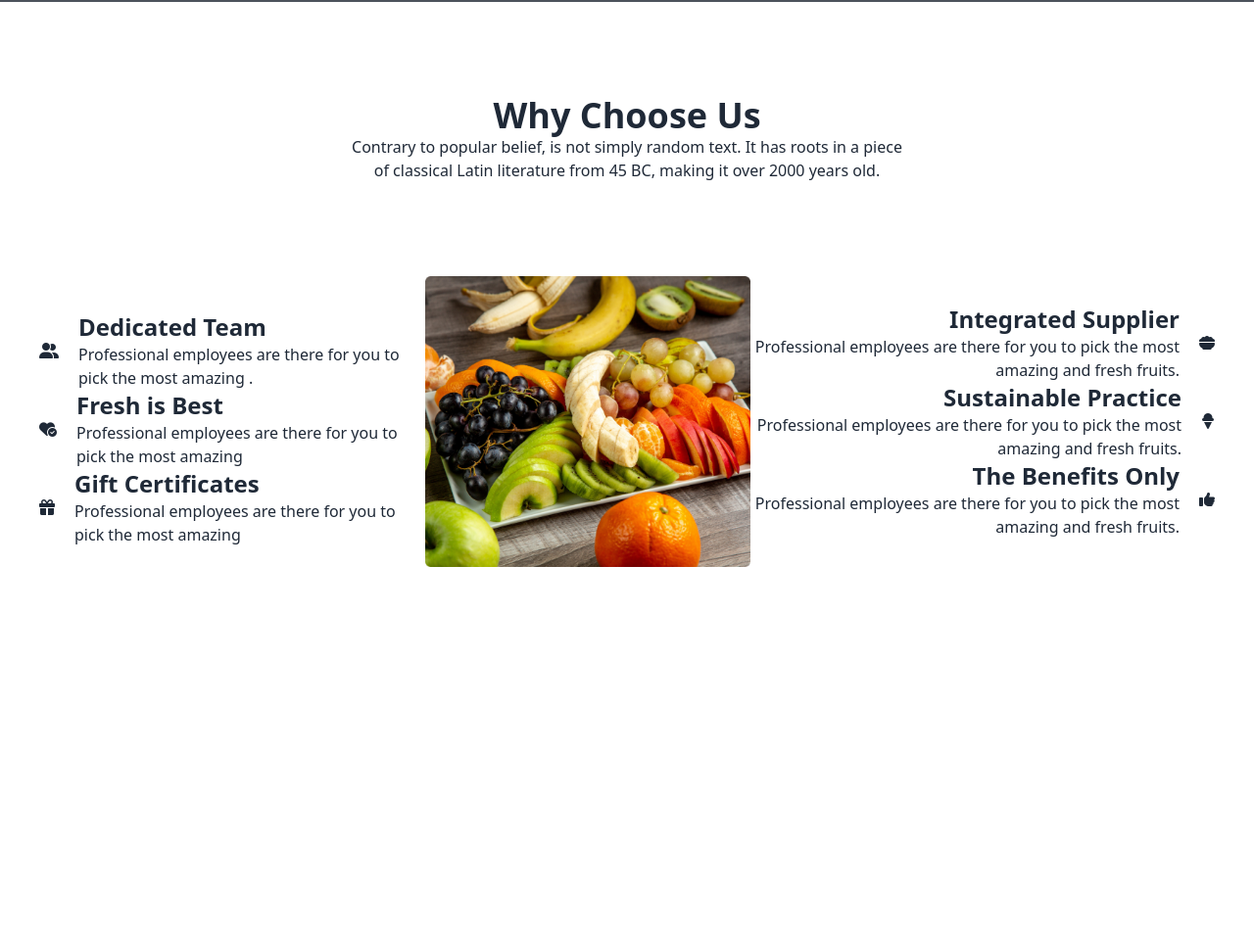
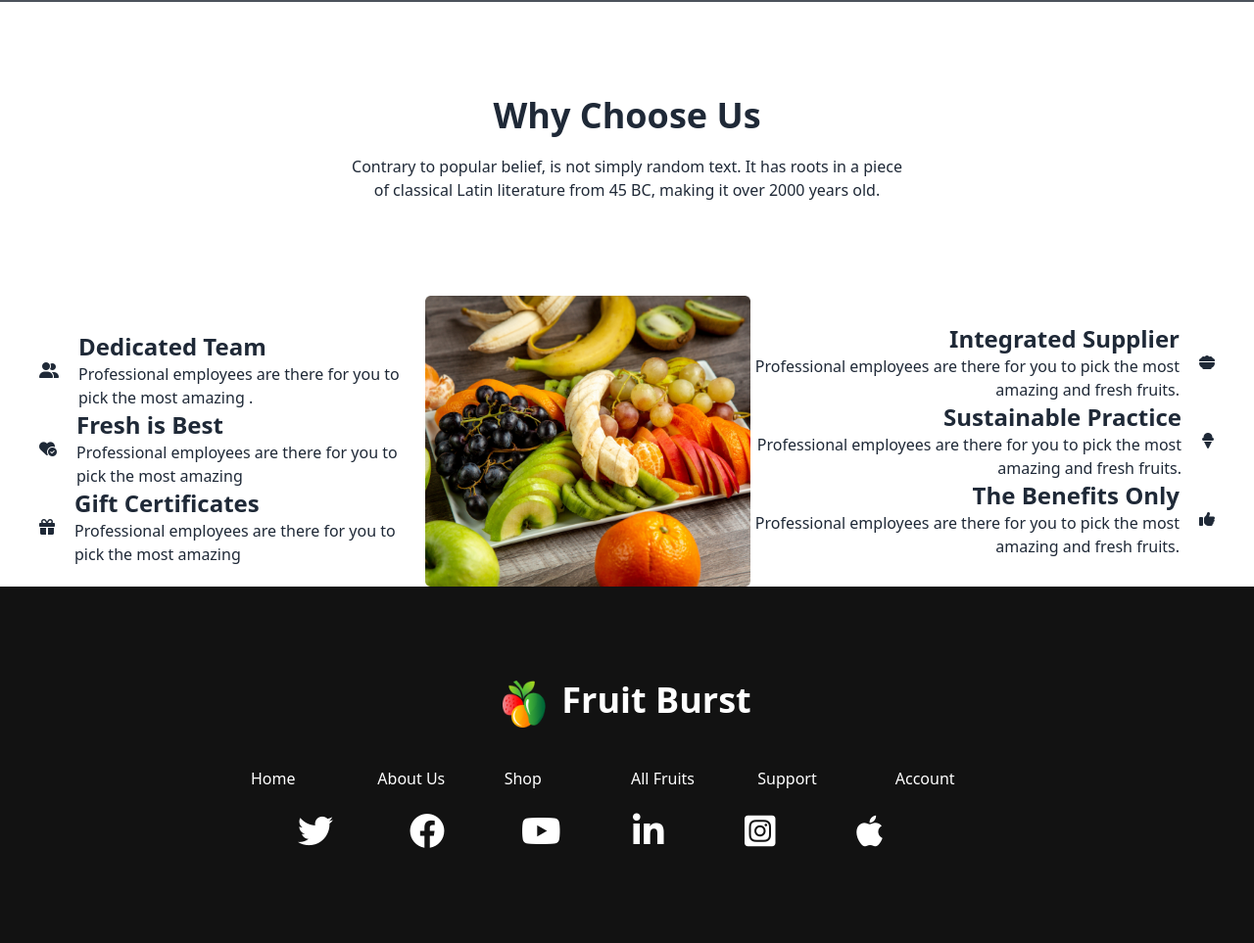
Before and after one commit to Engr-Monir/Fruit-Burst, a plain HTML site: page index.html in a window 1280 px wide. Shown: the part 2680-3643 px from the top of the page at 98% size. Before the commit the page ends 3259 px from the top, so only its background shows below. Drawn offline with nearby package versions, Linux system fonts and the light colour scheme; grey boxes are pictures that could not be loaded.

Commit message:
alhamdulillah project complited

```diff
--- a/index.html
+++ b/index.html
@@ -453,7 +453,7 @@
 </div>
 </div>
 <div class="flex flex-col items-center justify-center pt-10">
-  <button class="btn bg-[#F85559] text-4xl ">Shop All</button>
+  <button class="btn bg-[#F85559] text-4xl text-white ">Shop All</button>
 </div>
 
 </section>
@@ -538,7 +538,7 @@
 
 <div class="">
   <h3 class="text-center m-auto text-4xl font-extrabold">Why Choose Us </h3>
-  <p class="text-center m-auto max-w-xl">Contrary to popular belief, is not simply random text. It has roots in a piece of classical Latin literature from 45 BC, making it over 2000 years old.</p>
+  <p class="text-center m-auto max-w-xl pt-5">Contrary to popular belief, is not simply random text. It has roots in a piece of classical Latin literature from 45 BC, making it over 2000 years old.</p>
 
           <div class="flex flex-col md:flex-row pt-24 px-10 ">
             <div class=" flex flex-col-reverse md:flex-row  items-center ">
@@ -612,19 +612,46 @@
         </div>
         </div>
     </div>
-
-
-
     </div>
 </div>
 
 </section>
+</main>
 
 
-</main>
-<footer>
+
+<footer class="bg-[#121212]">
+  <section class="py-24 max-w-3xl mx-4 md:mx-6 lg:mx-auto">
+      <div class="flex gap-4 justify-center">
+          <img class="w-8 lg:w-11" src="./images/logo.png" alt="">
+          <h3 class="text-[#FFF] text-2xl lg:text-4xl font-bold">Fruit Burst</h3>
+      </div>
+
+      <div class="mt-10">
+          <ul class="grid grid-cols-4  text-white lg:grid-cols-6 gap-2">
+              <li><a href="">Home</a></li>
+              <li><a href=""></a>About Us</li>
+              <li><a href=""></a>Shop</li>
+              <li><a href=""></a>All Fruits</li>
+              <div class="flex  gap-x-20 ml-24 md:gap-x-15 md:ml-0">
+                <li><a href=""></a>Support</li>
+              <li ><a href=""></a> Account</li>
+              </div>
+          </ul>
+      </div>
+
+      <div class="text-white text-2xl lg:text-4xl grid grid-cols-6 gap-3 lg:grid-cols-6 mt-6 max-w-2xl mx-auto">
+          <i class="fa-brands fa-twitter"></i>
+          <i class="fa-brands fa-facebook"></i>
+          <i class="fa-brands fa-youtube"></i>
+          <i class="fa-brands fa-linkedin-in"></i>
+          <i class="fa-brands fa-square-instagram"></i>
+          <i class="fa-brands fa-apple"></i>
+
+      </div>
 
 
+  </section>
 </footer>
 
 </body>
```
